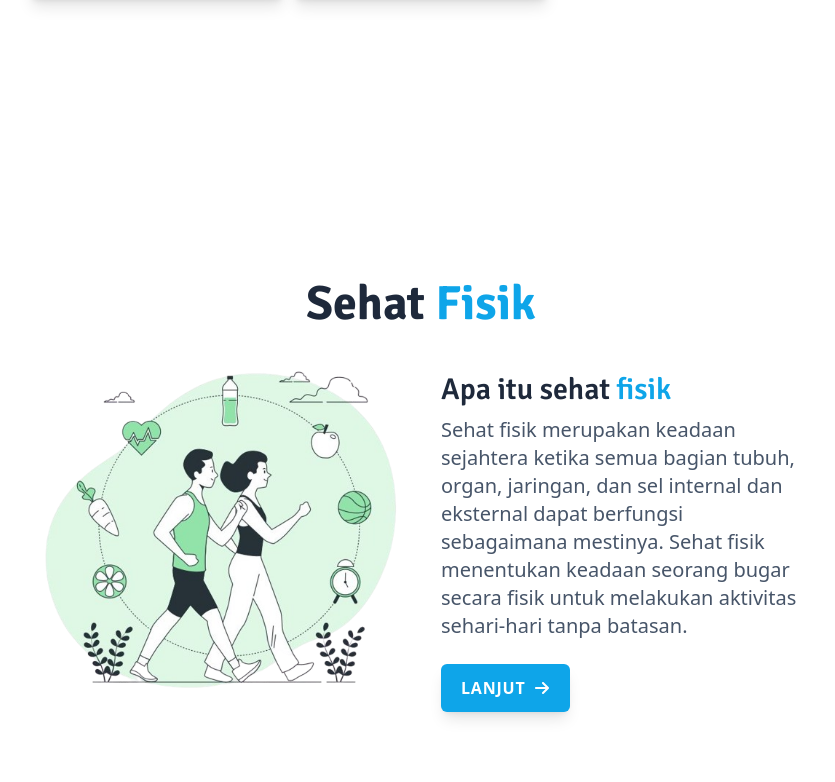
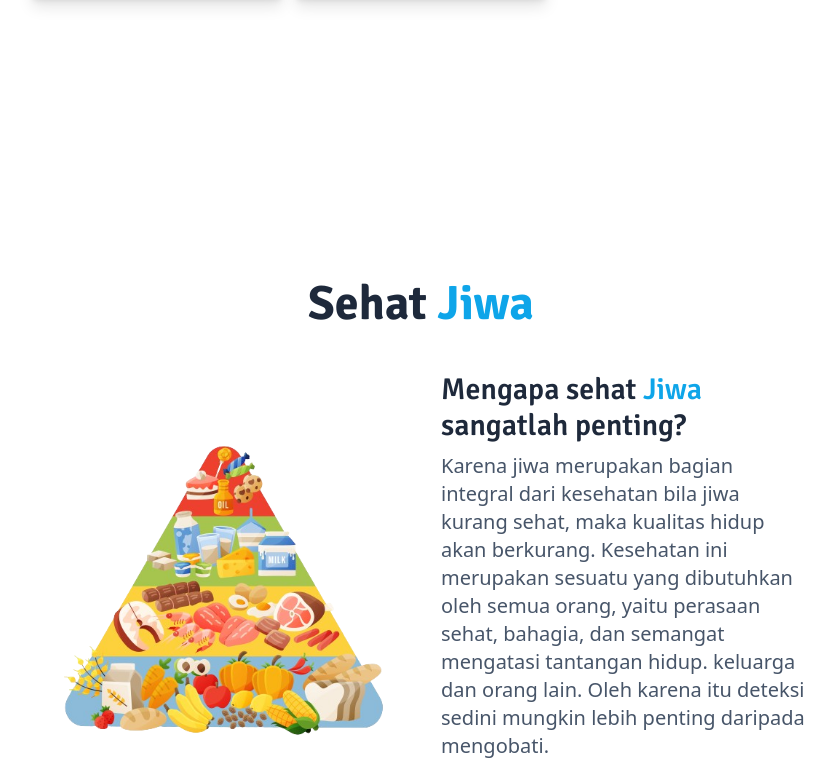
Before and after one commit to Fishniki/web-sagasitas, a React (Vite) app: page / in a window 1280 px wide. Shown: the part 2220-3002 px from the top of the page, without its empty margins (219-1054 px from the left). Built offline with nearby package versions, Linux system fonts and the light colour scheme.

Commit message:
new style

```diff
--- a/src/components/pagecontent/Content3.jsx
+++ b/src/components/pagecontent/Content3.jsx
@@ -7,10 +7,10 @@
 import aos from "aos";
 import 'aos/dist/aos.css';
 
-const Content = () => {
+const Content3 = () => {
   const [visibleSections, setVisibleSections] = useState(Array(5).fill(false));
 
-  // Content for each section
+  // Content3 for each section
   const sectionContents = [
     "Tubuh yang tidak mendapatkan asupan nutrisi yang cukup akan lebih rentan terhadap infeksi dan penyakit. Sistem kekebalan tubuh memerlukan nutrisi yang tepat untuk berfungsi secara optimal.",
     "Pada anak-anak dan remaja, kekurangan nutrisi dapat menghambat pertumbuhan fisik dan perkembangan mental. Ini bisa berakibat pada tinggi badan yang tidak optimal, penurunan kemampuan belajar, dan gangguan perkembangan otak.",
@@ -41,7 +41,7 @@
     <div className="mt-20 ">
       <div className="relative container px-6 py-20 md:py-40 font-inter max-w-md sm:max-w-xl md:max-w-5xl lg:max-w-full xl:px-64 mx-auto">
         <h3 className="text-4xl font-bold font-signika mb-5 text-slate-800 sm:text-5xl md:text-5xl text-center">
-          Sehat <span className="text-sky-500">Bergizi</span>
+          Sehat <span className="text-sky-500">Jiwa</span>
         </h3>
         <div className="flex flex-col lg:flex-row lg:items-center lg:gap-10">
           <div data-aos="fade-right" className="lg:w-1/2 h-full justify-center flex">
@@ -49,15 +49,13 @@
           </div>
           <div data-aos="fade-left" className="lg:w-1/2 max-w-full xl:max-w-full text-start lg:text-left">
             <h2 className="mt-6 text-2xl font-semibold text-slate-800 sm:text-3xl font-signika">
-              Mengapa sehat <span className="text-sky-500">bergizi</span>{" "}
+              Mengapa sehat <span className="text-sky-500">Jiwa</span>{" "}
               sangatlah penting?
             </h2>
             <p className="mt-2 text-slate-600 sm:text-xl">
-              Karena gizi adalah zat makanan pokok yang diperlukan bagi
-              pertumbuhan dan kesehatan tubuh. Gizi seimbang adalah susunan
-              makanan sehari-hari yang mengandung zat gizi dalam jenis dan
-              jumlah yang sesuai dengan kebutuhan tubuh yaitu jenis kelamin,
-              umur dan status kesehatan.
+            Karena jiwa merupakan bagian integral dari kesehatan bila jiwa kurang sehat, maka kualitas hidup akan berkurang. Kesehatan ini merupakan sesuatu
+            yang dibutuhkan oleh semua orang, yaitu perasaan sehat, bahagia, dan semangat mengatasi tantangan hidup.
+             keluarga dan orang lain. Oleh karena itu deteksi sedini mungkin lebih penting daripada mengobati.
             </p>
             <div className="mt-4 sm:mt-6 group flex justify-center lg:justify-start">
               <a
@@ -97,20 +95,25 @@
           {/* page1 */}
           <div data-aos="fade-up-right" className="p-10 w-full  ">
             <h2 className=" text-2xl font-semibold mb-3  text-slate-800 sm:text-3xl font-signika sm:mt-8 lg:mt-0">
-              Empat pillar <span className="text-sky-500">gizi</span> seimbang
+              Mengenal Ciri-ciri <span className="text-sky-500">Berjiwa</span> Sehat
             </h2>
             <div>
               <ul className="max-w-[500px] space-y-2 font-roboto text-[15px] md:text-xl list-decimal">
                 <li>
-                  Mengonsumsi anekaragam pangan dengan proporsi makanan yang
-                  seimbang (karbohidrat, lemak, protein, mineral dan vitamin)
+                Merasa senang terhadap dirinya,
+                Mampu menghadapi situasi sulit,
+                Puas dengan kehidupannya sehari-hari
                 </li>
-                <li>Membiasakan perilaku hidup bersih</li>
-                <li>Melakukan aktivitas fisik yang teratur</li>
-                <li>
-                  Memantau Berat Badan (BB) secara teratur untuk mempertahankan
-                  berat badan normal
-                </li>
+                <li>Nyaman berhubungan dengan orang lain,
+
+                Mampu mencintai orang lain,
+                Mempunyai hubungan pribadi yang tetap</li>
+                <li>Mampu memenuhi tuntutan hidup,
+
+                Menetapkan tujuan hidup yang realistis,
+                Mampu mengambil keputusan,
+                Menerima tanggung jawab</li>
+
               </ul>
             </div>
           </div>
@@ -118,7 +121,7 @@
           {/* page2 */}
           <div data-aos="fade-up-left" className="p-4">
             <h2 className="mt-6 text-2xl mb-5 font-semibold text-slate-800 sm:text-3xl font-signika sm:mt-8 lg:mt-0">
-              Tips hidup sehat <span className="text-sky-500">bergizi</span>
+              Tips mencapai <span className="text-sky-500">bergizi</span>
             </h2>
             <div className="h-96 overflow-y-auto ">
               {[
@@ -221,4 +224,4 @@
   );
 };
 
-export default Content;
+export default Content3;
--- a/src/page/Home.jsx
+++ b/src/page/Home.jsx
@@ -5,6 +5,7 @@
 import Tenka from "../components/Tenka"
 import Type from "../components/Type"
 import Content2 from "../components/pagecontent/Content2"
+import Content3 from "../components/pagecontent/Content3"
 
 const Home = () => {
   return (
@@ -13,7 +14,7 @@
       <Herro/>
       <Tenka />
       <Type/>
-      <Content2/>
+      <Content3/>
       <Conskas/>
       <MyTeam/>
     </div>
```
